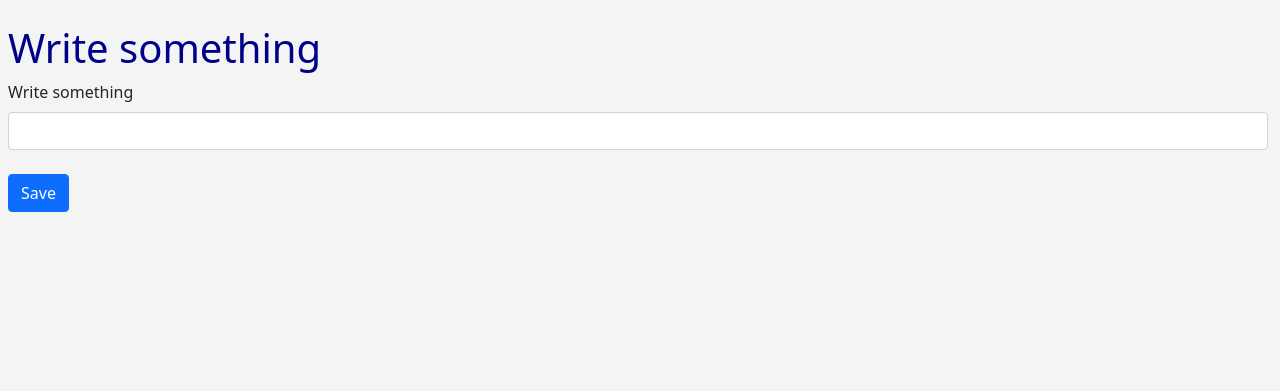
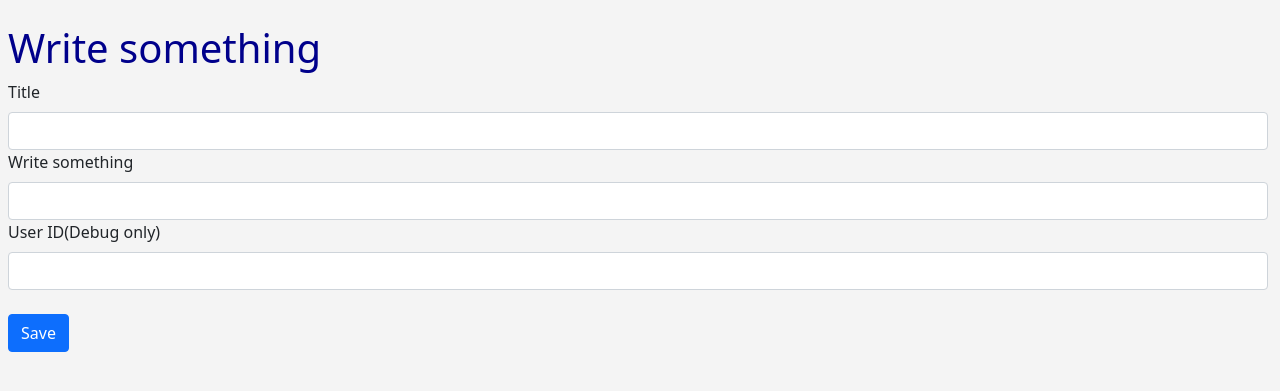
Before and after one commit to sony0505/Palimpsest, a Flask app: page /write in a window 1280 px wide. Shown: the part 56-447 px from the top of the page. Run offline with Flask 3, Linux system fonts and the light colour scheme.

Commit message:
strore diary to database

```diff
--- /dev/null
+++ b/SQLite_check_database_in_python_env.txt
@@ -0,0 +1,6 @@
+from main import db, Diary, User, app
+
+with app.app_context():
+    #db.create_all()
+    User.query.all()
+    Diary.query.all()
--- a/main.py
+++ b/main.py
@@ -5,6 +5,8 @@ from wtforms import StringField, SubmitField
 from wtforms.validators import DataRequired
 from flask_sqlalchemy import SQLAlchemy
 from datetime import datetime
+from wtforms.widgets import TextArea
+from flask_migrate import Migrate
 # Create a Flask app
 app = Flask(__name__)
 print("Flask app created")
@@ -15,6 +17,7 @@ app.config['SECRET_KEY'] = 'mysecretkey'
 app.config['SQLALCHEMY_DATABASE_URI'] = 'sqlite:///diary.db'
 # Create a database
 db = SQLAlchemy(app)
+#migrate = Migrate(app, db)
 
 # Create a model
 class User(db.Model):
@@ -27,15 +30,18 @@ class User(db.Model):
 
 class Diary(db.Model):
     id = db.Column(db.Integer, primary_key=True) # When using primary, it means that it is unique and generates automatically
+    title = db.Column(db.String(20), nullable=False)
     diary = db.Column(db.String(1000), nullable=False)
     date = db.Column(db.DateTime, nullable=False, default=datetime.utcnow)
     user_id = db.Column(db.Integer, db.ForeignKey('user.id'), nullable=False)
     def __repr__(self): # This is a method that returns a string representation of the object, it is used to print the readable version of the object to us when debugging
-        return '<DiaryId %r>' % self.id
+        return '<DiaryId %r, DiaryTitle %r, DiaryContent %r, DiaryDate %r, UserID %r>' % (self.id, self.title, self.diary, self.date, self.user_id)
 # Create a form
 class DiaryForm(FlaskForm):
     # python wtf field
+    title = StringField('Title')
     diary = StringField('Write something', validators=[DataRequired()])
+    user_id = StringField('User ID(Debug only)')
     submit = SubmitField('Save')
 class UpdateForm(FlaskForm):# I don't know how to change the button text, so I create a new form for update. I don't know if it is a good way to do it, I will learn it later
     username = StringField('Username', validators=[DataRequired()])
@@ -74,6 +80,13 @@ def write():
     form = DiaryForm()
     if form.validate_on_submit():
         diary_content = form.diary.data
+        diary_title = form.title.data
+        user_id = int(form.user_id.data)
+        diary = Diary.query.filter_by(title=diary_title).first()
+        if diary is None:
+            diary = Diary(title=diary_title, diary=diary_content, user_id=user_id)
+            db.session.add(diary)
+            db.session.commit()
         return render_template('write.html', diary=diary_content, date=datetime.now().strftime('%Y-%m-%d'))
     return render_template('write.html', diary=diary_content,form=form) # Even if the user doesn't submit the form, the diary_content still need to be transferred to the write.html,because detect whether duary is empty to show different html
 
--- a/requirements.txt
+++ b/requirements.txt
@@ -8,3 +8,4 @@ mysql-connector-python
 mysql-connector-python-rf
 pymysql
 cryptography
+Flask-Migrate
--- a/templates/write.html
+++ b/templates/write.html
@@ -9,8 +9,12 @@
 <div class=""shadow-sm p-3 mb-5 bg-body-tertiary rounded"">
 <form method="post">
     {{ form.hidden_tag() }} <!-- Add hidden tag to protect from CSRF attacks, the secret key is in main.py -->
+    {{ form.title.label(class="form-label") }}
+    {{ form.title(size=32, class="form-control") }}
     {{ form.diary.label(class="form-label") }} <!--The string in the form.diary is the label for the input field -->
     {{ form.diary(size=32, class="form-control") }} <!-- The size is the size of the input field, the class is the bootstrap class for the input field -->
+    {{ form.user_id.label(class="form-label") }}
+    {{ form.user_id(size=32, class="form-control") }}
     <br/>
         {{ form.submit(class="btn btn-primary") }}
     </form>
```
Also changed, not shown: instance/diary.db.
